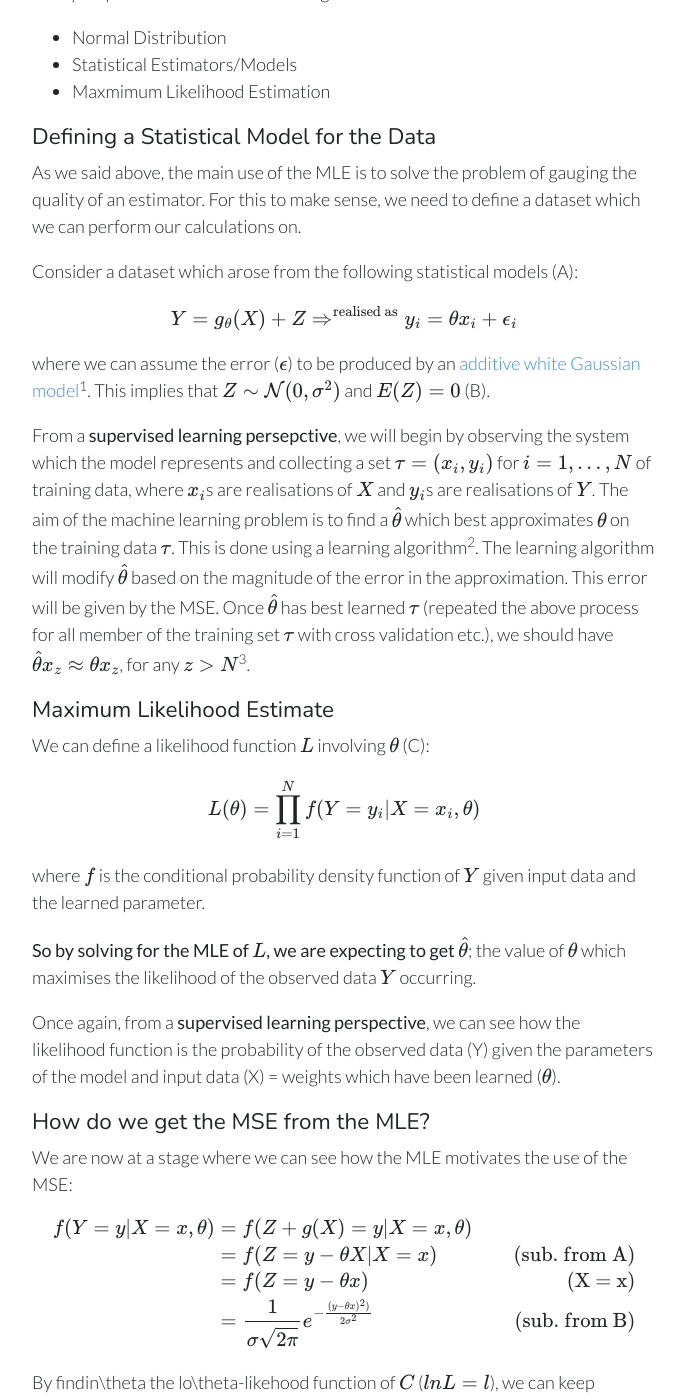
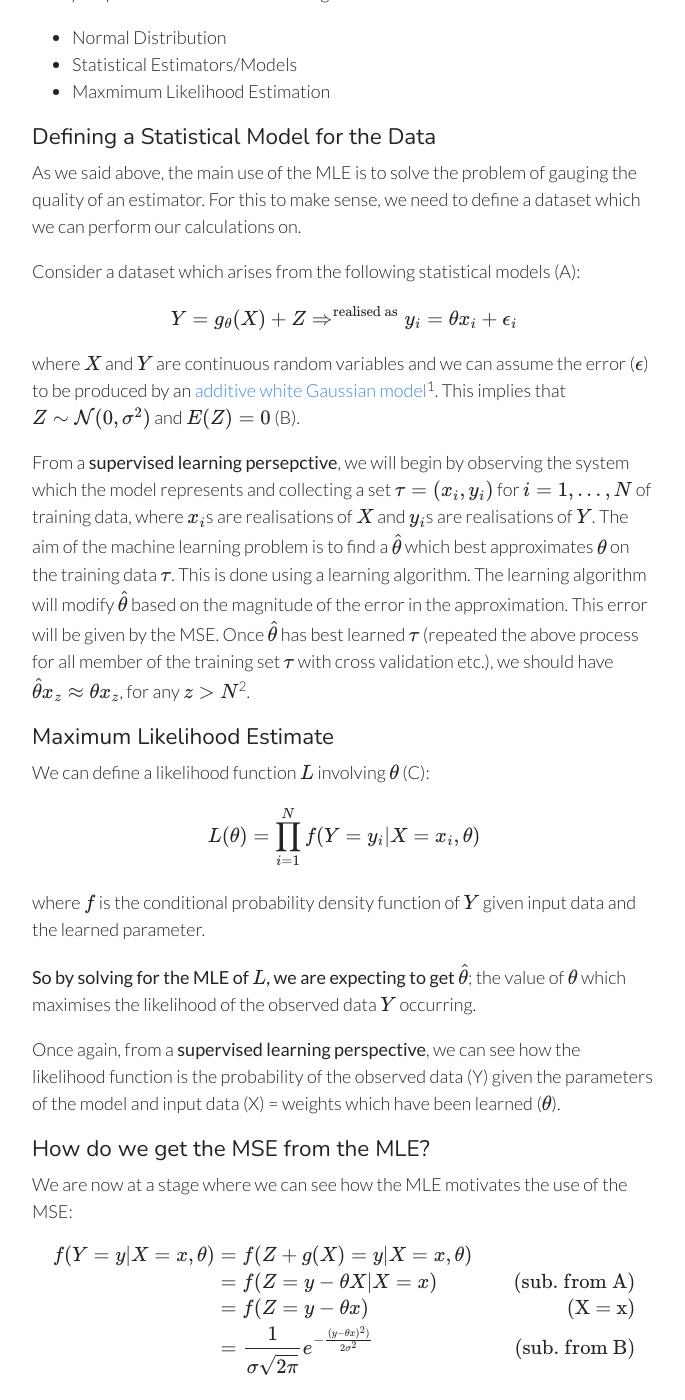
Before and after one commit to RajatRasal/rajatrasal.github.io, a Jekyll site: the page built from _posts/2019-03-14-Mean-Squared-Error-as-Maximum-Likelihood-Estimation.md, in a window 1280 px wide and 1400 px high, scrolled down 665 px. Shown: the whole window, without its empty margins (296-981 px from the left). Built offline with Jekyll 4.4.1, drawn with Linux system fonts in a browser that asks for light colours; formulas are drawn with MathJax 3; some of the changed text lies outside the part shown.

Commit message:
Fix errors in MSE to MLE articles

```diff
--- a/_posts/2019-03-14-Mean-Squared-Error-as-Maximum-Likelihood-Estimation.md
+++ b/_posts/2019-03-14-Mean-Squared-Error-as-Maximum-Likelihood-Estimation.md
@@ -19,17 +19,16 @@ It may help to be aware of the following:
 ##### Defining a Statistical Model for the Data
 As we said above, the main use of the MLE is to solve the problem of gauging the quality of an estimator. For this to make sense, we need to define a dataset which we can perform our calculations on.
 
-Consider a dataset which arose from the following statistical models (A):
+Consider a dataset which arises from the following statistical models (A):
 
 $$ Y = g_{\theta}(X) + Z \Rightarrow^{\text{realised as}} y_i = \theta x_i + \epsilon_i$$
 
-where we can assume the error ($$\epsilon$$) to be produced by an <a class="inline-links" href="https://en.wikipedia.org/wiki/Additive_white_Gaussian_noise">additive white Gaussian model</a>[^occam]. This implies that $$Z \sim \mathcal{N}(0, \sigma^2)$$ and $$E(Z) = 0$$ (B).
+where $$X$$ and $$Y$$ are continuous random variables and we can assume the error ($$\epsilon$$) to be produced by an <a class="inline-links" href="https://en.wikipedia.org/wiki/Additive_white_Gaussian_noise">additive white Gaussian model</a>[^occam]. This implies that $$Z \sim \mathcal{N}(0, \sigma^2)$$ and $$E(Z) = 0$$ (B).
 
-[^occam]: We arrive at this assumption through [Occam's Razor](https://en.wikipedia.org/wiki/Occam%27s_razor), which essentially states that a solution with the fewest assumptions is more likely to be correct that other solutions.
+[^occam]: We arrive at this assumption through <a class="inline-links" href="https://en.wikipedia.org/wiki/Occam%27s_razor">Occam's Razor</a>, which essentially states that a solution with the fewest assumptions is more likely to be correct that other solutions.
 
-From a **supervised learning persepctive**, we will begin by observing the system which the model represents and collecting a set $$ \tau = (x_i, y_i)$$ for $$i = 1,...,N$$ of training data, where $$x_i$$s are realisations of $$X$$ and $$y_i$$s are realisations of $$Y$$. The aim of the machine learning problem is to find a $$ \hat{\theta} $$ which best approximates $$ \theta $$ on the training data $$ \tau $$. This is done using a learning algorithm[^further_ml_exp]. The learning algorithm will modify $$ \hat{\theta} $$ based on the magnitude of the error in the approximation. This error will be given by the MSE. Once $$ \hat{\theta} $$ has best learned $$ \tau $$ (repeated the above process for all member of the training set $$ \tau $$ with cross validation etc.), we should have $$ \hat{\theta} x_z \approx \theta x_z $$, for any $$ z > N $$[^out_of_sample].
+From a **supervised learning persepctive**, we will begin by observing the system which the model represents and collecting a set $$ \tau = (x_i, y_i)$$ for $$i = 1,...,N$$ of training data, where $$x_i$$s are realisations of $$X$$ and $$y_i$$s are realisations of $$Y$$. The aim of the machine learning problem is to find a $$ \hat{\theta} $$ which best approximates $$ \theta $$ on the training data $$ \tau $$. This is done using a learning algorithm. The learning algorithm will modify $$ \hat{\theta} $$ based on the magnitude of the error in the approximation. This error will be given by the MSE. Once $$ \hat{\theta} $$ has best learned $$ \tau $$ (repeated the above process for all member of the training set $$ \tau $$ with cross validation etc.), we should have $$ \hat{\theta} x_z \approx \theta x_z $$, for any $$ z > N $$[^out_of_sample].
 
-[^further_ml_exp]: In the hope that for new data from the same system which $$\hat{\theta}$$ hasn't been trained on, it can make reasonable preidctions for $$y$$.
 [^out_of_sample]: Given an input $$x_z$$ which the model has not learned (been trained on), an accurate $$y_z$$ should be predicted.
 
 ##### Maximum Likelihood Estimate
@@ -57,7 +56,7 @@ f(Y = y | X = x, \theta) & = f(Z + g(X) = y | X = x, \theta) \\
 \end{align}
 $$
 
-By findin\theta the lo\theta-likehood function of $$C$$ ($$ln L = l$$), we can keep \thetaoin\theta:
+By finding the log-likehood function of $$C$$ ($$ln L = l$$), we can keep going:
 
 $$
 \begin{align}
```
